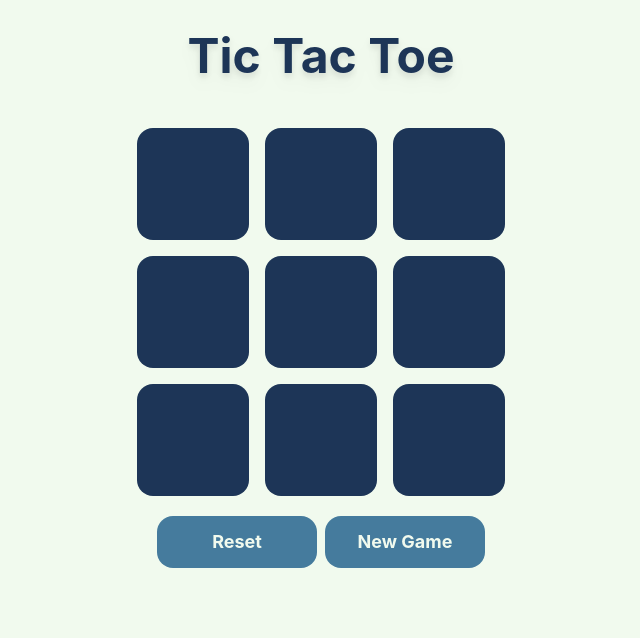
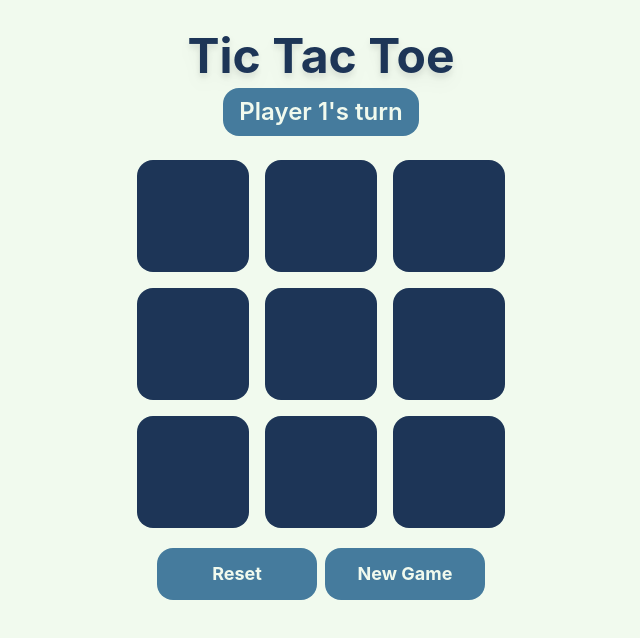
Before and after one commit to rajesh-ranjan-git/TicTacToe-React, a React (Vite) app: page /game in a window 1280 px wide. Shown: the top 638 px of the page, without its empty margins (319-959 px from the left). Built offline with nearby package versions, Linux system fonts and the light colour scheme.

Commit message:
Players handled successfully

```diff
--- a/src/App.jsx
+++ b/src/App.jsx
@@ -1,7 +1,7 @@
 import { Outlet } from "react-router-dom";
 import "./App.css";
 import Title from "./Components/Title";
-import { PlayerController } from "./utils/PlayerController";
+import { PlayerController } from "./utils/Store/PlayerController";
 
 function App() {
   return (
--- a/src/Components/Box.jsx
+++ b/src/Components/Box.jsx
@@ -3,15 +3,15 @@ import React from "react";
 const Box = () => {
   return (
     <div className="m-2 flex justify-center items-center flex-wrap">
-      <div className="m-2 bg-[#1D3557] h-[7rem] w-[7rem] rounded-2xl drop-shadow-box"></div>
-      <div className="m-2 bg-[#1D3557] h-[7rem] w-[7rem] rounded-2xl drop-shadow-box"></div>
-      <div className="m-2 bg-[#1D3557] h-[7rem] w-[7rem] rounded-2xl drop-shadow-box"></div>
-      <div className="m-2 bg-[#1D3557] h-[7rem] w-[7rem] rounded-2xl drop-shadow-box"></div>
-      <div className="m-2 bg-[#1D3557] h-[7rem] w-[7rem] rounded-2xl drop-shadow-box"></div>
-      <div className="m-2 bg-[#1D3557] h-[7rem] w-[7rem] rounded-2xl drop-shadow-box"></div>
-      <div className="m-2 bg-[#1D3557] h-[7rem] w-[7rem] rounded-2xl drop-shadow-box"></div>
-      <div className="m-2 bg-[#1D3557] h-[7rem] w-[7rem] rounded-2xl drop-shadow-box"></div>
-      <div className="m-2 bg-[#1D3557] h-[7rem] w-[7rem] rounded-2xl drop-shadow-box"></div>
+      <div className="m-2 bg-[#1D3557] h-[7rem] w-[7rem] rounded-2xl drop-shadow-box cursor-pointer"></div>
+      <div className="m-2 bg-[#1D3557] h-[7rem] w-[7rem] rounded-2xl drop-shadow-box cursor-pointer"></div>
+      <div className="m-2 bg-[#1D3557] h-[7rem] w-[7rem] rounded-2xl drop-shadow-box cursor-pointer"></div>
+      <div className="m-2 bg-[#1D3557] h-[7rem] w-[7rem] rounded-2xl drop-shadow-box cursor-pointer"></div>
+      <div className="m-2 bg-[#1D3557] h-[7rem] w-[7rem] rounded-2xl drop-shadow-box cursor-pointer"></div>
+      <div className="m-2 bg-[#1D3557] h-[7rem] w-[7rem] rounded-2xl drop-shadow-box cursor-pointer"></div>
+      <div className="m-2 bg-[#1D3557] h-[7rem] w-[7rem] rounded-2xl drop-shadow-box cursor-pointer"></div>
+      <div className="m-2 bg-[#1D3557] h-[7rem] w-[7rem] rounded-2xl drop-shadow-box cursor-pointer"></div>
+      <div className="m-2 bg-[#1D3557] h-[7rem] w-[7rem] rounded-2xl drop-shadow-box cursor-pointer"></div>
     </div>
   );
 };
--- a/src/Components/Game.jsx
+++ b/src/Components/Game.jsx
@@ -1,25 +1,47 @@
 import React from "react";
 import Box from "./Box";
-import { Link } from "react-router-dom";
-import { usePlayers } from "../utils/PlayerController";
+import { Link, useNavigate } from "react-router-dom";
+import { initialValues, usePlayers } from "../utils/Store/PlayerController";
+import SingleBox from "./SingleBox";
 
 const Game = () => {
-  const { players } = usePlayers();
+  const { players, setPlayers } = usePlayers();
+  const navigate = useNavigate();
+
+  const boxes = [];
+
+  for (let i = 0; i < 9; i++) {
+    boxes.push(<SingleBox />);
+  }
+
+  const handleNewGame = () => {
+    setPlayers(initialValues);
+    navigate("/players");
+  };
 
   return (
     <div className="flex justify-center">
-      <div className="flex flex-col h-[28rem] w-[28rem] rounded-2xl">
-        <Box />
+      <div className="relative m-8 flex flex-col h-[28rem] w-[28rem] rounded-2xl">
+        <div className="m-2 flex justify-center items-center flex-wrap">
+          {boxes.map((box, i) => (
+            <SingleBox obj={box} key={i} />
+          ))}
+        </div>
         <div className="flex justify-center">
           <button className="m-1 p-3 rounded-2xl w-40 bg-[#457B9D] text-[#F1FAEE] font-bold text-lg">
             Reset
           </button>
-          <Link to="/players">
-            <button className="m-1 p-3 rounded-2xl w-40 bg-[#457B9D] text-[#F1FAEE] font-bold text-lg">
-              New Game
-            </button>
-          </Link>
+          <button
+            className="m-1 p-3 rounded-2xl w-40 bg-[#457B9D] text-[#F1FAEE] font-bold text-lg"
+            onClick={handleNewGame}
+          >
+            New Game
+          </button>
         </div>
+      </div>
+
+      <div className="absolute top-[11%] px-4 py-2 bg-[#457B9D] text-center text-2xl text-[#F1FAEE] font-semibold rounded-2xl">
+        {players.players[0].name}'s turn
       </div>
     </div>
   );
--- a/src/Components/Players.jsx
+++ b/src/Components/Players.jsx
@@ -1,6 +1,6 @@
 import React from "react";
 import { useNavigate } from "react-router-dom";
-import { usePlayers } from "../utils/PlayerController";
+import { initialValues, usePlayers } from "../utils/Store/PlayerController";
 
 const Players = () => {
   const navigate = useNavigate();
@@ -19,7 +19,6 @@ const Players = () => {
   };
 
   const handlePlayers = () => {
-    console.log(players);
     navigate("/game");
   };
 
--- /dev/null
+++ b/src/Components/SingleBox.jsx
@@ -0,0 +1,9 @@
+import React from "react";
+
+const SingleBox = () => {
+  return (
+    <div className="m-2 bg-[#1D3557] h-[7rem] w-[7rem] rounded-2xl drop-shadow-box cursor-pointer"></div>
+  );
+};
+
+export default SingleBox;
--- a/src/utils/PlayerController.jsx
+++ b/src/utils/Store/PlayerController.jsx
@@ -27,4 +27,4 @@ const PlayerController = ({ children }) => {
 
 const usePlayers = () => useContext(PlayerStore);
 
-export { usePlayers, PlayerController };
+export { usePlayers, initialValues, PlayerController };
```
